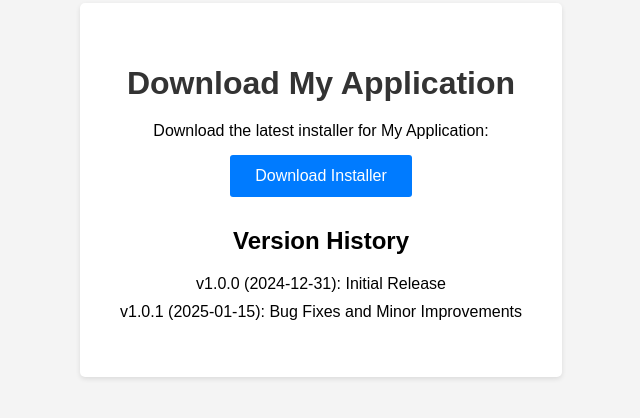
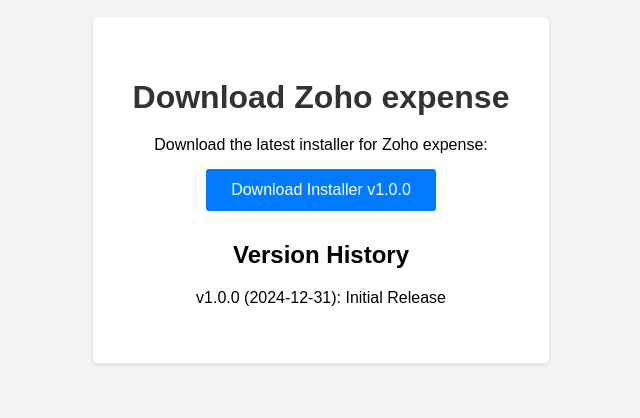
Before and after one commit to HardikMakwanaBKC/ReportGenieInstaller, a plain HTML site: page index.html in a window 1280 px wide. Shown: the part 230-648 px from the top of the page, without its empty margins (319-959 px from the left). Drawn offline with Linux system fonts and the light colour scheme.

Commit message:
add version name

```diff
--- a/index.html
+++ b/index.html
@@ -1,7 +1,7 @@
 <!DOCTYPE html>
 <html>
 <head>
-    <title>My Application Installer</title>
+    <title>Zoho expense Installer</title>
     <style>
         body {
             font-family: sans-serif;
@@ -61,14 +61,13 @@
 <body>
 
     <div class="container">
-        <h1>Download My Application</h1>
-        <p>Download the latest installer for My Application:</p>
-        <a href="releases\mysetup.exe" download>Download Installer</a>
+        <h1>Download Zoho expense</h1>
+        <p>Download the latest installer for Zoho expense:</p>
+        <a href="releases\mysetup.exe" download>Download Installer v1.0.0</a>
 
         <h2>Version History</h2>
         <ul>
             <li>v1.0.0 (2024-12-31): Initial Release</li>
-            <li>v1.0.1 (2025-01-15): Bug Fixes and Minor Improvements</li>
         </ul>
     </div>
 
```
